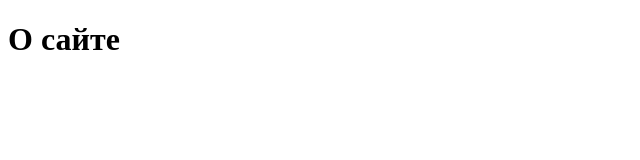
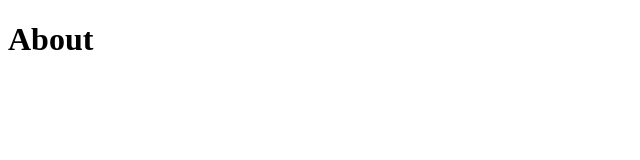
Before and after one commit to gorokhovPavel/learnExampleNodeApi, a plain HTML site: page content/about.html in a window 1280 px wide. Shown: the full height of the page, 0-640 px from the left. Drawn offline with Linux system fonts and the light colour scheme.

Commit message:
Update about.html

```diff
--- a/content/about.html
+++ b/content/about.html
@@ -5,6 +5,6 @@
     <meta charset="utf-8" />
 </head>
 <body>
-    <h1>О сайте</h1>
+    <h1>About</h1>
 </body>
 <html>
```
